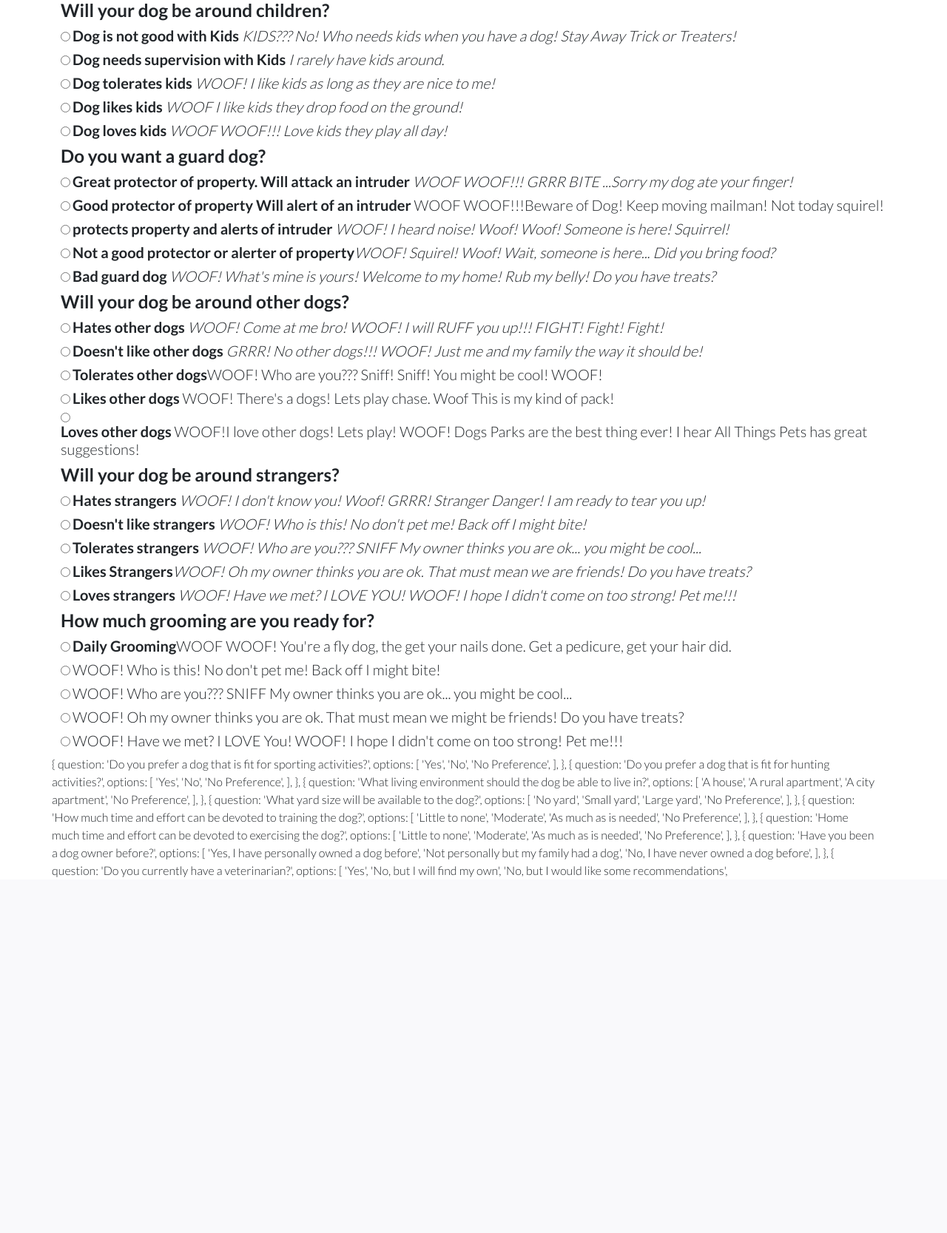
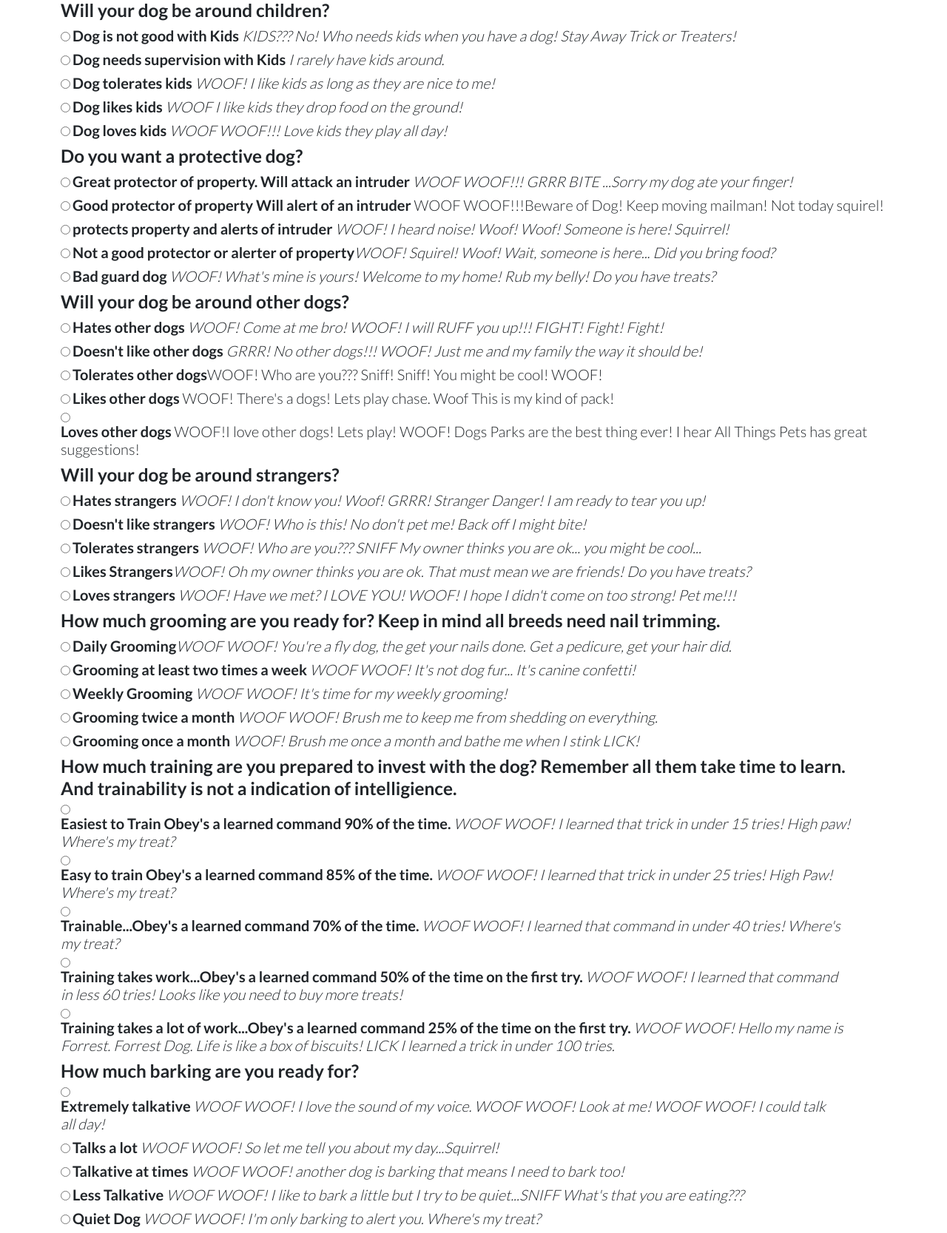
Before and after one commit to gabrielcalk/all_things_pets, a Node server app: page /questions/dog in a window 1280 px wide. Shown: the part 861-2528 px from the top of the page at 74% size. Before the commit the page ends 2047 px from the top, so only its background shows below. Run offline with Node 20, Linux system fonts and the light colour scheme; a user stored in the database is signed in; some libraries are stand-ins or nearby versions.

Commit message:
added remainder of dog question to handlebars.

```diff
--- a/views/questions_dog.handlebars
+++ b/views/questions_dog.handlebars
@@ -10,18 +10,18 @@
         <section class="row">
                <form>
                 <input type="radio" id="sporting-dogs" name="sporting" value="yes">
-                <label class="h5" for="sporting dogs"><b>Sporting Group</b>
+                <label class="h5" for="breedGroup"><b>Sporting Group</b>
                 <em>Naturally active and alert, Sporting dogs make likeable, well-rounded companions.</em></label><br>
                 <input type="radio" id="hound-dogs" name="hound" value="yes">
-                <label class="h5" for="hound dogs"><b>Hound Group</b> <em>Most hounds share the common ancestral trait of being used for hunting.</em></label><br>
+                <label class="h5" for="breedGroup"><b>Hound Group</b> <em>Most hounds share the common ancestral trait of being used for hunting.</em></label><br>
                 <input type="radio" id="working-dogs" name="working" value="working dogs">
-                <label class="h5" for="working dogs"><b>Working Group</b> <em>Quick to learn, dogs of the Working Group are intelligent, strong, watchful, and alert.</em></label><br>
+                <label class="h5" for="breedGroup"><b>Working Group</b> <em>Quick to learn, dogs of the Working Group are intelligent, strong, watchful, and alert.</em></label><br>
                 <input type="radio" id="terrier-dogs" name="terrier" value="terrier dogs">
-                <label class="h5" for="terrier dogs"><b>Terrier Group</b> <em>Feisty and energetic are two of the primary traits that come to mind for those who have experience with Terriers.</em></label><br>
+                <label class="h5" for="breedGroup"><b>Terrier Group</b> <em>Feisty and energetic are two of the primary traits that come to mind for those who have experience with Terriers.</em></label><br>
                 <input type="radio" id="companion-group" name="toy breeds" value="toy dogs">
-                <label class="h5" for="companion dogs"><b>Companion Group</b> <em>Also known as Toy dogs. The diminutive size and winsome expressions of Toy dogs illustrate the main function of this Group: to embody sheer delight.</em></label><br>
+                <label class="h5" for="breedGroup"><b>Companion Group</b> <em>Also known as Toy dogs. The diminutive size and winsome expressions of Toy dogs illustrate the main function of this Group: to embody sheer delight.</em></label><br>
                 <input type="radio" id="non-sporting-group" name="non-sport" value="companion dogs">
-                <label class="h5" for="herding dogs"><b>Herding Group</b> <em>These breeds were developed to gather, herd and protect livestock.</em></label><br>
+                <label class="h5" for="breedGroup"><b>Herding Group</b> <em>These breeds were developed to gather, herd and protect livestock.</em></label><br>
             </form>
         </section>
      <section>
@@ -31,17 +31,17 @@
         <section class="row">
                <form>
                 <input type="radio" id="xsmall" name="xsmall_bow_wow" value="xsmall">
-                <label class="h5" for="xsmall"><b>Extra Small Breed </b><em>Up to 15 pounds</em></label><br>
+                <label class="h5" for="size"><b>Extra Small Breed </b><em>Up to 15 pounds</em></label><br>
                 <input type="radio" id="small" name="small_bow_wow" value="small">
-                <label class="h5" for="small"><b>Small Breed </b> <em>15 to 30 pounds</em></label><br>
+                <label class="h5" for="size"><b>Small Breed </b> <em>15 to 30 pounds</em></label><br>
                 <input type="radio" id="medium" name="medium_bow_wow" value="medium">
-                <label class="h5" for="medium"><b>Medium Breed </b><em>30 to 45 pounds</em></label><br>
+                <label class="h5" for="size"><b>Medium Breed </b><em>30 to 45 pounds</em></label><br>
                 <input type="radio" id="large" name="large_bow_wow" value="large">
-                <label class="h5" for="large"><b>Large Breed </b><em>45 to 70 pounds</em></label><br>
+                <label class="h5" for="size"><b>Large Breed </b><em>45 to 70 pounds</em></label><br>
                 <input type="radio" id="xlarge" name="xlarge_bow_wow" value="xlarge">
-                <label class="h5" for="xlarge"><b>Extra Large Breed </b><em>70 to 100 pounds</em></label><br>
+                <label class="h5" for="size"><b>Extra Large Breed </b><em>70 to 100 pounds</em></label><br>
                 <input type="radio" id="giant" name="giant" value="giant">
-                <label class="h5" for="giant"><b>Giant Breed </b><em>Above a 100 pounds</em></label><br>
+                <label class="h5" for="size"><b>Giant Breed </b><em>Above a 100 pounds</em></label><br>
                 </form>
         </section>
     <section>
@@ -51,15 +51,15 @@
         <section class="row">
                <form>
                 <input type="radio" id="potato" name="couch_potato" value="1">
-                <label class="h5" for="1"><b>Very Low Energy </b><em>Couch Potato... Moving is for pottying and eating.</em></label><br>
+                <label class="h5" for="energy"><b>Very Low Energy </b><em>Couch Potato... Moving is for pottying and eating.</em></label><br>
                 <input type="radio" id="lazy" name="lazy" value="2">
-                <label class="h5" for="2"><b>Low Energy </b><em>I don't want to walk but I will...</em></label><br>
+                <label class="h5" for="energy"><b>Low Energy </b><em>I don't want to walk but I will...</em></label><br>
                 <input type="radio" id="moderate" name="stay_or_go" value="3">
-                <label class="h5" for="3"><b>Moderate Energy </b><em>I could move or I could sleep.</em></label><br>
+                <label class="h5" for="energy"><b>Moderate Energy </b><em>I could move or I could sleep.</em></label><br>
                 <input type="radio" id="active" name="giant" value="4">
-                <label class="h5" for="4"><b>Energetic </b><em>Yes Lets Play! I need exercise!</em></label><br>
+                <label class="h5" for="energy"><b>Energetic </b><em>Yes Lets Play! I need exercise!</em></label><br>
                 <input type="radio" id="very_active" name="toy" value="5">
-                <label class="h5" for="5"><b>High Energy </b><em>Play!? Yes Lets Play!... OMG YES!!! WHERE'S THE BALL!?!</em></label><br>
+                <label class="h5" for="energy"><b>High Energy </b><em>Play!? Yes Lets Play!... OMG YES!!! WHERE'S THE BALL!?!</em></label><br>
             </form>
         </section>
         <section>
@@ -69,33 +69,33 @@
         <section class="row">
                <form>
                 <input type="radio" id="never_children" name="no_kids" value="1">
-                <label class="h5" for="1"><b>Dog is not good with Kids </b><em>KIDS??? No! Who needs kids when you have a dog! Stay Away Trick or Treaters!</em></label><br>
+                <label class="h5" for="children"><b>Dog is not good with Kids </b><em>KIDS??? No! Who needs kids when you have a dog! Stay Away Trick or Treaters!</em></label><br>
                 <input type="radio" id="rarely_children" name="lazy" value="2">
-                <label class="h5" for="2"><b>Dog needs supervision with Kids </b><em>I rarely have kids around.</em></label><br>
+                <label class="h5" for="children"><b>Dog needs supervision with Kids </b><em>I rarely have kids around.</em></label><br>
                 <input type="radio" id="sometimes-kids" name="stay_or_go" value="3">
-                <label class="h5" for="3"><b>Dog tolerates kids </b><em>WOOF! I like kids as long as they are nice to me!</em></label><br>
+                <label class="h5" for="children"><b>Dog tolerates kids </b><em>WOOF! I like kids as long as they are nice to me!</em></label><br>
                 <input type="radio" id="likes-kids" name="giant" value="4">
-                <label class="h5" for="4"><b>Dog likes kids </b><em>WOOF I like kids they drop food on the ground!</em></label><br>
+                <label class="h5" for="children"><b>Dog likes kids </b><em>WOOF I like kids they drop food on the ground!</em></label><br>
                 <input type="radio" id="loves_kids" name="toy" value="5">
-                <label class="h5" for="5"><b>Dog loves kids </b><em>WOOF WOOF!!! Love kids they play all day!</em></label><br>
+                <label class="h5" for="children"><b>Dog loves kids </b><em>WOOF WOOF!!! Love kids they play all day!</em></label><br>
             </form>
         </section>
    <section>
-        <h3>Do you want a guard dog?</h3>
+        <h3>Do you want a protective dog?</h3>
     </section>
     <div class="w-100"></div>
         <section class="row">
                <form>
                 <input type="radio" id="killer_dog" name="killer" value="5">
-                <label class="h5" for="5"><b>Great protector of property. Will attack an intruder </b><em>WOOF WOOF!!! GRRR BITE ...Sorry my dog ate your finger!</em></label><br>
+                <label class="h5" for="protective"><b>Great protector of property. Will attack an intruder </b><em>WOOF WOOF!!! GRRR BITE ...Sorry my dog ate your finger!</em></label><br>
                 <input type="radio" id="guarder" name="" value="4">
-                <label class="h5" for="4"><b>Good protector of property Will alert of an intruder </b>WOOF WOOF!!!Beware of Dog! Keep moving mailman! Not today squirel!</label><br>
+                <label class="h5" for="protective"><b>Good protector of property Will alert of an intruder </b>WOOF WOOF!!!Beware of Dog! Keep moving mailman! Not today squirel!</label><br>
                 <input type="radio" id="ready_to_alert" name="medium_guard" value="3">
-                <label class="h5" for="3"><b>protects property and alerts of intruder </b> <em>WOOF! I heard noise! Woof! Woof! Someone is here! Squirrel!</em></label><br>
+                <label class="h5" for="protective"><b>protects property and alerts of intruder </b> <em>WOOF! I heard noise! Woof! Woof! Someone is here! Squirrel!</em></label><br>
                 <input type="radio" id="not_a_guard" name="no_guard" value="2">
-                <label class="h5" for="2"><b>Not a good protector or alerter of property</b><em>WOOF! Squirel! Woof! Wait, someone is here... Did you bring food?</em></label><br>
+                <label class="h5" for="protective"><b>Not a good protector or alerter of property</b><em>WOOF! Squirel! Woof! Wait, someone is here... Did you bring food?</em></label><br>
                 <input type="radio" id="bad_guard" name="bad_guard" value="1">
-                <label class="h5" for="1"><b>Bad guard dog </b><em>WOOF! What's mine is yours!  Welcome to my home! Rub my belly! Do you have treats?</em></label><br>
+                <label class="h5" for="protective"><b>Bad guard dog </b><em>WOOF! What's mine is yours!  Welcome to my home! Rub my belly! Do you have treats?</em></label><br>
             </form>
         </section>
         <section>
@@ -105,15 +105,15 @@
         <section class="row">
                <form>
                 <input type="radio" id="hate_dogs" name="hate_dog" value="1">
-                <label class="h5" for="1"><b>Hates other dogs </b><em>WOOF! Come at me bro! WOOF! I will RUFF you up!!! FIGHT! Fight! Fight!</em></label><br>
+                <label class="h5" for="otherDogs"><b>Hates other dogs </b><em>WOOF! Come at me bro! WOOF! I will RUFF you up!!! FIGHT! Fight! Fight!</em></label><br>
                 <input type="radio" id="dont_like_dogs" name="no_dog" value="2">
-                <label class="h5" for="2"><b>Doesn't like other dogs </b><em>GRRR! No other dogs!!! WOOF! Just me and my family the way it should be!</em></label><br>
+                <label class="h5" for="otherDogs"><b>Doesn't like other dogs </b><em>GRRR! No other dogs!!! WOOF! Just me and my family the way it should be!</em></label><br>
                 <input type="radio" id="ok_dog" name="ok_dog" value="3">
-                <label class="h5" for="3"><b>Tolerates other dogs</b>WOOF! Who are you??? Sniff! Sniff! You might be cool! WOOF!</label><br>
+                <label class="h5" for="otherDogs"><b>Tolerates other dogs</b>WOOF! Who are you??? Sniff! Sniff! You might be cool! WOOF!</label><br>
                 <input type="radio" id="like_dog" name="like-dog" value="4">
-                <label class="h5" for="4"><b>Likes other dogs </b>WOOF! There's a dogs! Lets play chase. Woof This is my kind of pack!</label><br>
+                <label class="h5" for="otherDogs"><b>Likes other dogs </b>WOOF! There's a dogs! Lets play chase. Woof This is my kind of pack!</label><br>
                 <input type="radio" id="love_dog" name="" value="5">
-                <label class="h5" for="5"><b>Loves other dogs </b>WOOF!I love other dogs! Lets play! WOOF! Dogs Parks are the best thing ever! I hear All Things Pets has great suggestions!</label><br>
+                <label class="h5" for="otherDogs"><b>Loves other dogs </b>WOOF!I love other dogs! Lets play! WOOF! Dogs Parks are the best thing ever! I hear All Things Pets has great suggestions!</label><br>
             </form>
         </section>
         <section>
@@ -123,100 +123,69 @@
         <section class="row">
                <form>
                 <input type="radio" id="stranger_danger" name="hate_stranger" value="1">
-                <label class="h5" for="1"><b>Hates strangers </b><em>WOOF! I don't know you! Woof! GRRR! Stranger Danger! I am ready to tear you up!</em></label><br>
+                <label class="h5" for="strangers"><b>Hates strangers </b><em>WOOF! I don't know you! Woof! GRRR! Stranger Danger! I am ready to tear you up!</em></label><br>
                 <input type="radio" id="no_stranger" name="no_stranger" value="2">
-                <label class="h5" for="2"><b>Doesn't like strangers </b><em>WOOF! Who is this! No don't pet me! Back off I might bite!</em></label><br>
+                <label class="h5" for="strangers"><b>Doesn't like strangers </b><em>WOOF! Who is this! No don't pet me! Back off I might bite!</em></label><br>
                 <input type="radio" id="ok_stranger" name="ok_stranger" value="3">
-                <label class="h5" for="3"><b>Tolerates strangers </b><em>WOOF! Who are you??? SNIFF My owner thinks you are ok... you might be cool...</em></label><br>
+                <label class="h5" for="strangers"><b>Tolerates strangers </b><em>WOOF! Who are you??? SNIFF My owner thinks you are ok... you might be cool...</em></label><br>
                 <input type="radio" id="like_stranger" name="like_stranger" value="4">
-                <label class="h5" for="4"><b>Likes Strangers</b><em>WOOF! Oh my owner thinks you are ok. That must mean we are friends! Do you have treats?</em></label><br>
+                <label class="h5" for="strangers"><b>Likes Strangers</b><em>WOOF! Oh my owner thinks you are ok. That must mean we are friends! Do you have treats?</em></label><br>
                 <input type="radio" id="love_stranger" name="love_stranger" value="5">
-                <label class="h5" for="5"><b>Loves strangers </b><em>WOOF! Have we met? I LOVE YOU! WOOF! I hope I didn't come on too strong! Pet me!!!</em></label><br>
+                <label class="h5" for="strangers"><b>Loves strangers </b><em>WOOF! Have we met? I LOVE YOU! WOOF! I hope I didn't come on too strong! Pet me!!!</em></label><br>
                 </form>
 
         <section>
-        <h3>How much grooming are you ready for?</h3>
+        <h3>How much grooming are you ready for? Keep in mind all breeds need nail trimming.</h3>
         </section>
         <div class="w-100"></div>
         <section class="row">
                <form>
-                <input type="radio" id="stranger_danger" name="hate_stranger" value="1">
-                <label class="h5" for="yes"><b>Daily Grooming</b>WOOF WOOF! You're a fly dog, the get your nails done. Get a pedicure, get your hair did.</label><br>
-                <input type="radio" id="no_stranger" name="no_stranger" value="2">
-                <label class="h5" for="yes">WOOF! Who is this! No don't pet me! Back off I might bite!</label><br>
-                <input type="radio" id="ok_stranger" name="ok_stranger" value="3">
-                <label class="h5" for="Yes">WOOF! Who are you??? SNIFF My owner thinks you are ok... you might be cool...</label><br>
-                <input type="radio" id="like_stranger" name="like_stranger" value="4">
-                <label class="h5" for="yes">WOOF! Oh my owner thinks you are ok. That must mean we might be friends! Do you have treats?</label><br>
-                <input type="radio" id="love_stranger" name="love_stranger" value="5">
-                <label class="h5" for="yes">WOOF! Have we met? I LOVE You! WOOF! I hope I didn't come on too strong! Pet me!!!</label><br>
+                <input type="radio" id="beauty_shop" name="daily_grooming" value="5">
+                <label class="h5" for="grooming"><b>Daily Grooming</b><em>WOOF WOOF! You're a fly dog, the get your nails done. Get a pedicure, get your hair did.</em></label><br>
+                <input type="radio" id="extra-grooming" name="extra_grooming" value="4">
+                <label class="h5" for="grooming"><b>Grooming at least two times a week</b> <em>WOOF WOOF! It's not dog fur... It's canine confetti!</em></label><br>
+                <input type="radio" id="reg_grooming" name="grooming" value="3">
+                <label class="h5" for="grooming"><b>Weekly Grooming</b> <em>WOOF WOOF! It's time for my weekly grooming!</em></label><br>
+                <input type="radio" id="lite_grooming" name="like_stranger" value="2">
+                <label class="h5" for="grooming"><b>Grooming twice a month</b> <em>WOOF WOOF! Brush me to keep me from shedding on everything.</em></label><br>
+                <input type="radio" id="little_grooming" name="little_grooming" value="1">
+                <label class="h5" for="grooming"><b>Grooming once a month </b><em>WOOF! Brush me once a month and bathe me when I stink LICK!</em></label><br>
                 </form>
-    {
-        question: 'Do you prefer a dog that is fit for sporting activities?',
-        options: [
-            'Yes',
-            'No',
-            'No Preference',
-        ],
-    },
-    {
-        question: 'Do you prefer a dog that is fit for hunting activities?',
-        options: [
-            'Yes',
-            'No',
-            'No Preference',
-        ],
-    },
-    {
-        question: 'What living environment should the dog be able to live in?',
-        options: [
-            'A house',
-            'A rural apartment',
-            'A city apartment',
-            'No Preference',
-        ],
-    },
-    {
-        question: 'What yard size will be available to the dog?',
-        options: [
-            'No yard',
-            'Small yard',
-            'Large yard',
-            'No Preference',
-        ],
-    },
-    {
-        question: 'How much time and effort can be devoted to training the dog?',
-        options: [
-            'Little to none',
-            'Moderate',
-            'As much as is needed',
-            'No Preference',
-        ],
-    },
-    {
-        question: 'Home much time and effort can be devoted to exercising the dog?',
-        options: [
-            'Little to none',
-            'Moderate',
-            'As much as is needed',
-            'No Preference',
-        ],
-    },
-    {
-        question: 'Have you been a dog owner before?',
-        options: [
-            'Yes, I have personally owned a dog before',
-            'Not personally but my family had a dog',
-            'No, I have never owned a dog before',
-        ],
-    },
-    {
-        question: 'Do you currently have a veterinarian?',
-        options: [
-            'Yes',
-            'No, but I will find my own',
-            'No, but I would like some recommendations',
+
+    <section>
+        <h3>How much training are you prepared to invest with the dog? Remember all them take time to learn. And trainability is not a indication of intelligience.</h3>
+        </section>
+        <div class="w-100"></div>
+        <section class="row">
+               <form>
+                <input type="radio" id="star_student" name="easily_trained" value="5">
+                <label class="h5" for="trainable"><b>Easiest to Train Obey's a learned command 90% of the time. </b><em>WOOF WOOF! I learned that trick in under 15 tries! High paw! Where's my treat?</em></label><br>
+                <input type="radio" id="above_average" name="b_student" value="4">
+                <label class="h5" for="trainable"><b>Easy to train Obey's a learned command 85% of the time.</b> <em>WOOF WOOF! I learned that trick in under 25 tries! High Paw! Where's my treat?</em></label><br>
+                <input type="radio" id="train_me" name="average_student" value="3">
+                <label class="h5" for="trainable"><b>Trainable...Obey's a learned command 70% of the time.</b> <em>WOOF WOOF! I learned that command in under 40 tries! Where's my treat?</em></label><br>
+                <input type="radio" id="dumb_dog" name="d_student" value="2">
+                <label class="h5" for="trainable"><b>Training takes work...Obey's a learned command 50% of the time on the first try. </b><em>WOOF WOOF! I learned that command in less 60 tries! Looks like you need to buy more treats!</em></label><br>
+                <input type="radio" id="dumber_dog" name="special_ed_dog" value="1">
+                <label class="h5" for="trainable"><b>Training takes a lot of work...Obey's a learned command 25% of the time on the first try. </b><em>WOOF WOOF! Hello my name is Forrest. Forrest Dog. Life is like a box of biscuits! LICK I learned a trick in under 100 tries.</em></label><br>
+                </form>
+ <section>
+        <h3>How much barking are you ready for?</h3>
+        </section>
+        <div class="w-100"></div>
+        <section class="row">
+               <form>
+                <input type="radio" id="yapper" name="extremely_talkative" value="5">
+                <label class="h5" for="barking"><b>Extremely talkative </b><em>WOOF WOOF! I love the sound of my voice. WOOF WOOF! Look at me! WOOF WOOF! I could talk all day!</em></label><br>
+                <input type="radio" id="gossip" name="very_talkative" value="4">
+                <label class="h5" for="barking"><b>Talks a lot</b> <em>WOOF WOOF! So let me tell you about my day...Squirrel!</em></label><br>
+                <input type="radio" id="talkative" name="talkative" value="3">
+                <label class="h5" for="barking"><b>Talkative at times</b> <em>WOOF WOOF! another dog is barking that means I need to bark too!</em></label><br>
+                <input type="radio" id="little_talk" name="kinda_quiet" value="2">
+                <label class="h5" for="barking"><b>Less Talkative </b><em>WOOF WOOF! I like to bark a little but I try to be quiet...SNIFF What's that you are eating???</em></label><br>
+                <input type="radio" id="quiet_dog" name="quiet_dog" value="1">
+                <label class="h5" for="barking"><b>Quiet Dog </b><em>WOOF WOOF! I'm only barking to alert you. Where's my treat?</em></label><br>
+                </form>
 </section>
 </main>
 <script src="../public/js/dogQuestions.js"></script>
```
